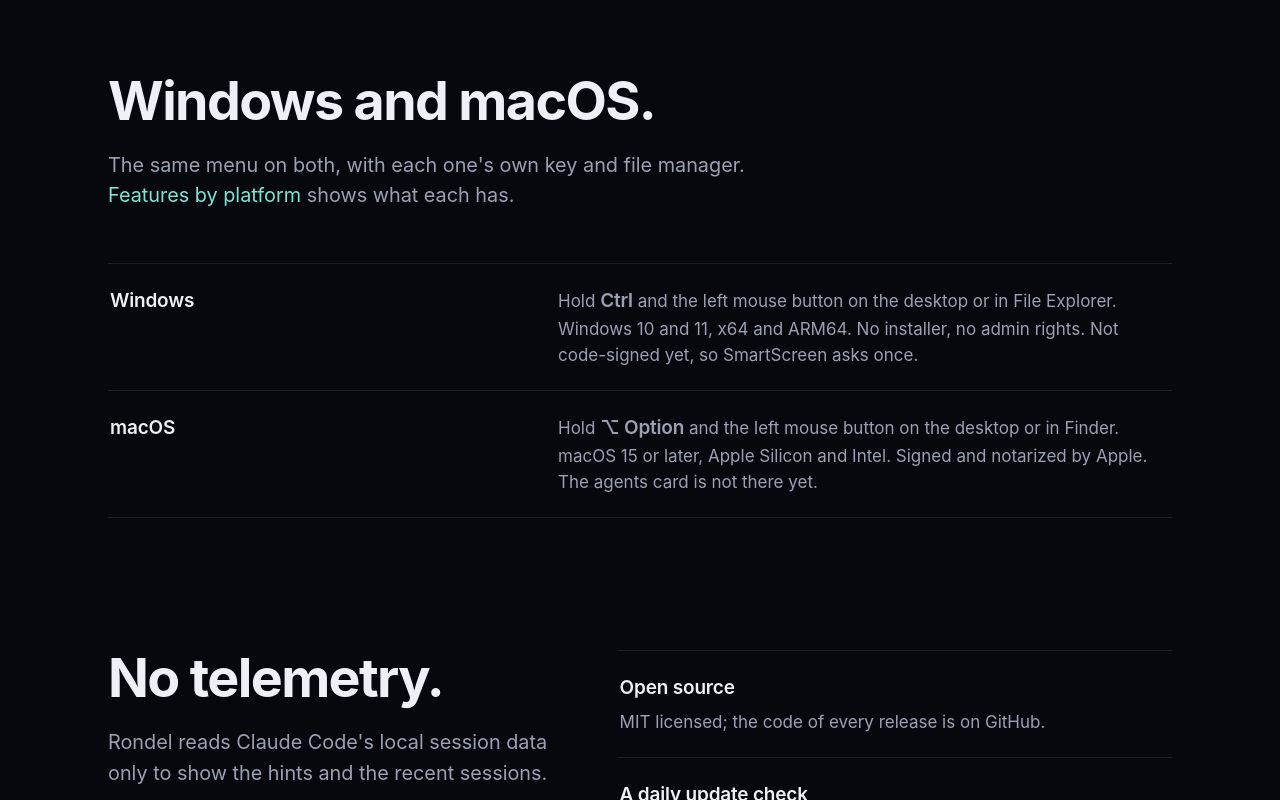
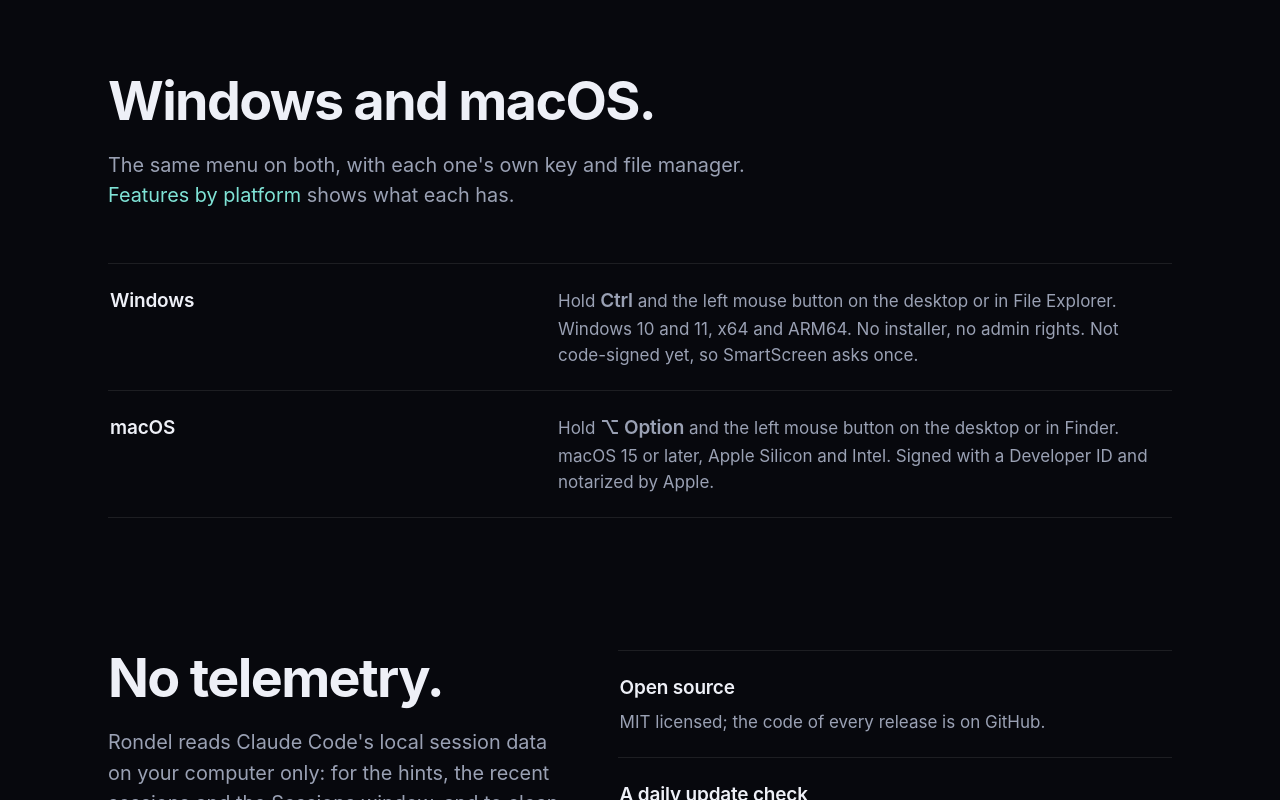
Before and after one commit to xelfiera-shn/rondel, a plain HTML site: page site/index.html in a window 1280 px wide. Shown: the part 9950-10750 px from the top of the page. Drawn offline with Linux system fonts and the light colour scheme.

Commit message:
docs: correct the website's Quick Conversation, macOS and privacy text (#126)

```diff
--- a/site/index.html
+++ b/site/index.html
@@ -441,7 +441,7 @@ footer a { color: var(--muted); } footer a:hover { color: var(--ink); }
         <div class="panel">
           <div class="where"><i style="--a:270deg"></i><span data-t="p4.where">The desktop</span></div>
           <h2 data-t="p4.h">A quick question that leaves nothing behind.</h2>
-          <p class="lead" data-t="p4.lead"><b>Quick Conversation</b> answers on a card of its own that floats over your windows without taking the focus. Claude Code keeps no transcript of it, and Rondel deletes what is left once it ends.</p>
+          <p class="lead" data-t="p4.lead"><b>Quick Conversation</b> answers on a card of its own that floats over your windows without taking the focus. Nothing of it is kept: once it ends, Rondel deletes what Claude Code wrote for it.</p>
         </div>
         <div class="panel">
           <div class="where"><i class="whole"></i><span data-t="p5.where">Tray icon or menu bar</span></div>
@@ -522,7 +522,7 @@ footer a { color: var(--muted); } footer a:hover { color: var(--ink); }
       <figure class="shotfig wide reveal" style="--d:1"><div class="pic"><img data-img="agents" src="images/agents-en.png" width="880" height="721" loading="lazy" alt="The desktop menu with Active Agents opened into five agents in every state" data-t-alt="alt.agents"></div><figcaption data-t="sc.agents"><b>Active Agents</b>Two waiting, one stopped, one done, one working</figcaption></figure>
       <figure class="shotfig reveal"><div class="pic"><img data-img="prompts" src="images/prompts-en.png" width="880" height="878" loading="lazy" alt="A folder menu with saved prompts on an arc around the Ask Here slice" data-t-alt="alt.prompts"></div><figcaption data-t="sc.prompts"><b>Saved prompts</b>Pinned on an arc around the Ask slice</figcaption></figure>
       <figure class="shotfig reveal" style="--d:1"><div class="pic"><img data-img="answer" src="images/answer-en.png" width="760" height="604" loading="lazy" alt="A Quick Conversation's answer card with a command, a list and a table" data-t-alt="alt.answer"></div><figcaption data-t="sc.answer"><b>Quick Conversation</b>The answer on a card of its own</figcaption></figure>
-      <figure class="shotfig reveal" style="--d:2"><div class="pic"><img data-img="card" src="images/card-en.png" width="656" height="636" loading="lazy" alt="The agents card listing five agents with their status dots" data-t-alt="alt.card"></div><figcaption data-t="sc.card"><b>The agents card</b>Running agents in sight, on Windows</figcaption></figure>
+      <figure class="shotfig reveal" style="--d:2"><div class="pic"><img data-img="card" src="images/card-en.png" width="656" height="636" loading="lazy" alt="The agents card listing five agents with their status dots" data-t-alt="alt.card"></div><figcaption data-t="sc.card"><b>The agents card</b>Running agents in sight</figcaption></figure>
     </div>
     <div class="themes reveal">
       <img data-img="themes" src="images/themes-en.png" width="1960" height="392" loading="lazy" alt="The same folder menu in the five themes: Rondel, Line, Spotlight, Orbit and Petal" data-t-alt="alt.themes">
@@ -545,7 +545,7 @@ footer a { color: var(--muted); } footer a:hover { color: var(--ink); }
       <li class="reveal"><b data-t="rw.1b">The New Project card</b><span data-t="rw.1">A folder name, a first prompt, <code>git init</code>, plan mode and your templates. It remembers your last choice, so the usual project is a name and Enter.</span></li>
       <li class="reveal"><b data-t="rw.2b">Sessions, and the space they take</b><span data-t="rw.2">Every saved Claude Code session, the largest first. Delete the ones you no longer need, into the Recycle Bin (the Trash on a Mac) or for good.</span></li>
       <li class="reveal"><b data-t="rw.3b">The keyboard all the way</b><span data-t="rw.3">Digits, arrows, Tab and Enter in the menu; Space opens a slice's items and Esc steps back. Or keep holding, move onto a slice and let go.</span></li>
-      <li class="reveal"><b data-t="rw.4b">The agents card</b><span data-t="rw.4">On Windows it keeps the running agents in sight, and can show your Claude plan's 5-hour and weekly usage limits.</span></li>
+      <li class="reveal"><b data-t="rw.4b">The agents card</b><span data-t="rw.4">It keeps the running agents in sight; on Windows it can also show your Claude plan's 5-hour and weekly usage limits.</span></li>
       <li class="reveal"><b data-t="rw.5b">Keeps itself up to date</b><span data-t="rw.5">It installs a new version only when the release carries the signature of Rondel's release key. Your agents keep running.</span></li>
     </ul>
   </section>
@@ -555,7 +555,7 @@ footer a { color: var(--muted); } footer a:hover { color: var(--ink); }
     <p class="lead reveal" data-t="pf.lead">The same menu on both, with each one's own key and file manager. <a href="https://github.com/xelfiera-shn/rondel/blob/dev/docs/features.md">Features by platform</a> shows what each has.</p>
     <ul class="rows">
       <li class="reveal"><b>Windows</b><span data-t="pf.win">Hold <b>Ctrl</b> and the left mouse button on the desktop or in File Explorer. Windows 10 and 11, x64 and ARM64. No installer, no admin rights. Not code-signed yet, so SmartScreen asks once.</span></li>
-      <li class="reveal"><b>macOS</b><span data-t="pf.mac">Hold <b>⌥ Option</b> and the left mouse button on the desktop or in Finder. macOS 15 or later, Apple Silicon and Intel. Signed and notarized by Apple. The agents card is not there yet.</span></li>
+      <li class="reveal"><b>macOS</b><span data-t="pf.mac">Hold <b>⌥ Option</b> and the left mouse button on the desktop or in Finder. macOS 15 or later, Apple Silicon and Intel. Signed with a Developer ID and notarized by Apple.</span></li>
     </ul>
   </section>
 
@@ -563,7 +563,7 @@ footer a { color: var(--muted); } footer a:hover { color: var(--ink); }
     <div class="trust">
       <div>
         <h2 class="reveal" data-t="tr.h">No telemetry.</h2>
-        <p class="lead reveal" data-t="tr.lead">Rondel reads Claude Code's local session data only to show the hints and the recent sessions.</p>
+        <p class="lead reveal" data-t="tr.lead">Rondel reads Claude Code's local session data on your computer only: for the hints, the recent sessions and the Sessions window, and to clean up after a Quick Conversation.</p>
       </div>
       <ul class="rows">
         <li class="reveal"><b data-t="tr.1b">Open source</b><span data-t="tr.1">MIT licensed; the code of every release is on GitHub.</span></li>
@@ -611,7 +611,7 @@ footer a { color: var(--muted); } footer a:hover { color: var(--ink); }
     'p3.where': 'Masaüstü', 'p3.h': 'Son projeleriniz, bir dilim ötede.',
     'p3.lead': '<b>Son Projeler</b>, en son çalıştığınız beş klasöre açılır. Birini seçince son oturumu sürer; isterseniz bir adım daha açıp oturumlarından birini seçersiniz.',
     'p4.where': 'Masaüstü', 'p4.h': 'Ardında iz bırakmayan hızlı bir soru.',
-    'p4.lead': '<b>Hızlı Sohbet</b>, yanıtı odağı almadan pencerelerinizin üstünde duran kendi kartında verir. Claude Code bu sohbetin dökümünü tutmaz; bittiğinde geride kalanı Rondel siler.',
+    'p4.lead': '<b>Hızlı Sohbet</b>, yanıtı odağı almadan pencerelerinizin üstünde duran kendi kartında verir. Ondan hiçbir şey saklanmaz: sohbet bitince Rondel, Claude Code\'un onun için yazdıklarını siler.',
     'p5.where': 'Tray ikonu veya menü çubuğu', 'p5.h': 'Ekranda gösterin, sorun.',
     'p5.lead': '<b>Ekran Görüntüsünü Sor</b> ile bir alanı ya da bir pencereyi seçersiniz (Mac\'te macOS\'un kendi seçicisiyle); sonra ne öğrenmek istediğiniz sorulur. Siz başlatana kadar hiçbir şey gönderilmez.',
     'p6.where': 'Aktif Ajanlar', 'p6.h': 'Hangi ajanın sizi beklediğini görün.',
@@ -631,7 +631,7 @@ footer a { color: var(--muted); } footer a:hover { color: var(--ink); }
     'sc.agents': '<b>Aktif Ajanlar</b>İkisi bekliyor, biri hatayla durdu, biri bitti, biri çalışıyor',
     'sc.prompts': '<b>Hazır promptlar</b>Sor diliminin çevresindeki yayda',
     'sc.answer': '<b>Hızlı Sohbet</b>Yanıt, kendi kartında',
-    'sc.card': '<b>Ajan kartı</b>Çalışan ajanlar göz önünde; Windows\'ta',
+    'sc.card': '<b>Ajan kartı</b>Çalışan ajanlar göz önünde',
     'sc.themes': 'Beş tema, her biri koyu ve açık: Rondel, İnce Halka, Vurgu, Yörünge ve Yaprak. Koyu ya da açık mod sistemi izleyebilir; vurgu rengi temanın kendi rengi, hazır bir çift ya da kendi renkleriniz olabilir.',
     'fg.h': 'Tek hareket, iki platform, sıfır telemetri.',
     'fg.1': 'basılı tutuş menüyü açar: masaüstünde, bir klasörde ya da bir dosyanın üzerinde',
@@ -640,14 +640,14 @@ footer a { color: var(--muted); } footer a:hover { color: var(--ink); }
     'rw.1b': 'Yeni Proje kartı', 'rw.1': 'Klasör adı, ilk prompt, <code>git init</code>, plan modu ve şablonlarınız. Son seçiminizi hatırlar; olağan bir proje için bir ad yazıp Enter\'a basmanız yeter.',
     'rw.2b': 'Oturumlar ve kapladıkları yer', 'rw.2': 'Kayıtlı her Claude Code oturumu, en büyüğü önde. Artık gerekmeyenleri Geri Dönüşüm Kutusu\'na (Mac\'te Çöp Sepeti\'ne) atın ya da kalıcı olarak silin.',
     'rw.3b': 'Baştan sona klavye', 'rw.3': 'Menüde rakamlar, oklar, Tab ve Enter; Boşluk dilimin öğelerini açar, Esc bir adım geri çıkar. Ya da basılı tutmayı sürdürün, bir dilimin üstüne gelip bırakın.',
-    'rw.4b': 'Ajan kartı', 'rw.4': 'Windows\'ta çalışan ajanları göz önünde tutar; isterseniz Claude planınızın 5 saatlik ve haftalık kullanım limitlerini de gösterir.',
+    'rw.4b': 'Ajan kartı', 'rw.4': 'Çalışan ajanları göz önünde tutar; Windows\'ta isterseniz Claude planınızın 5 saatlik ve haftalık kullanım limitlerini de gösterir.',
     'rw.5b': 'Kendini güncel tutar', 'rw.5': 'Yeni sürümü yalnızca Rondel\'in sürüm anahtarıyla imzalıysa kurar. Ajanlarınız çalışmayı sürdürür.',
     'pf.h': 'Windows ve macOS.',
     'pf.lead': 'İkisinde de aynı menü; her birinde kendi tuşu ve kendi dosya yöneticisiyle. Hangisinde ne olduğunu <a href="https://github.com/xelfiera-shn/rondel/blob/dev/docs/features.tr.md">platformlara göre özellikler</a> sayfası gösterir.',
     'pf.win': 'Masaüstünde veya Dosya Gezgini\'nde <b>Ctrl</b> ve sol fare tuşunu basılı tutun. Windows 10 ve 11, x64 ve ARM64. Kurulum yok, yönetici izni gerekmez. Henüz kod imzalı değil; SmartScreen ilk açılışta bir kez sorar.',
-    'pf.mac': 'Masaüstünde veya Finder\'da <b>⌥ Option</b> ve sol fare tuşunu basılı tutun. macOS 15 ve üstü, Apple Silicon ve Intel. Apple tarafından imzalı ve noter onaylı. Ajan kartı henüz yok.',
+    'pf.mac': 'Masaüstünde veya Finder\'da <b>⌥ Option</b> ve sol fare tuşunu basılı tutun. macOS 15 ve üstü, Apple Silicon ve Intel. Developer ID ile imzalı ve Apple tarafından onaylı (notarization).',
     'tr.h': 'Telemetri yok.',
-    'tr.lead': 'Rondel, Claude Code\'un yerel oturum verilerini yalnızca ipuçlarını ve son oturumları göstermek için okur.',
+    'tr.lead': 'Rondel, Claude Code\'un yerel oturum verilerini yalnızca bilgisayarınızda okur: ipuçları, son oturumlar ve Oturumlar penceresi için ve Hızlı Sohbet\'ten sonra temizlik için.',
     'tr.1b': 'Açık kaynak', 'tr.1': 'MIT lisanslı; her sürümün kodu GitHub\'da.',
     'tr.2b': 'Günde bir güncelleme denetimi', 'tr.2': 'Rondel günde bir kez GitHub\'a son sürümünü sorar; istek Rondel\'in sürümünden başka bir şey taşımaz. Ayarlar\'dan kapatabilirsiniz.',
     'tr.3b': 'Olaylar bilgisayarınızda kalır', 'tr.3': 'Rondel\'in başlattığı ajanlar olaylarını ona yalnızca 127.0.0.1 üzerinden bildirir. Kendi Claude Code ayarlarınız değişmez.',
```
